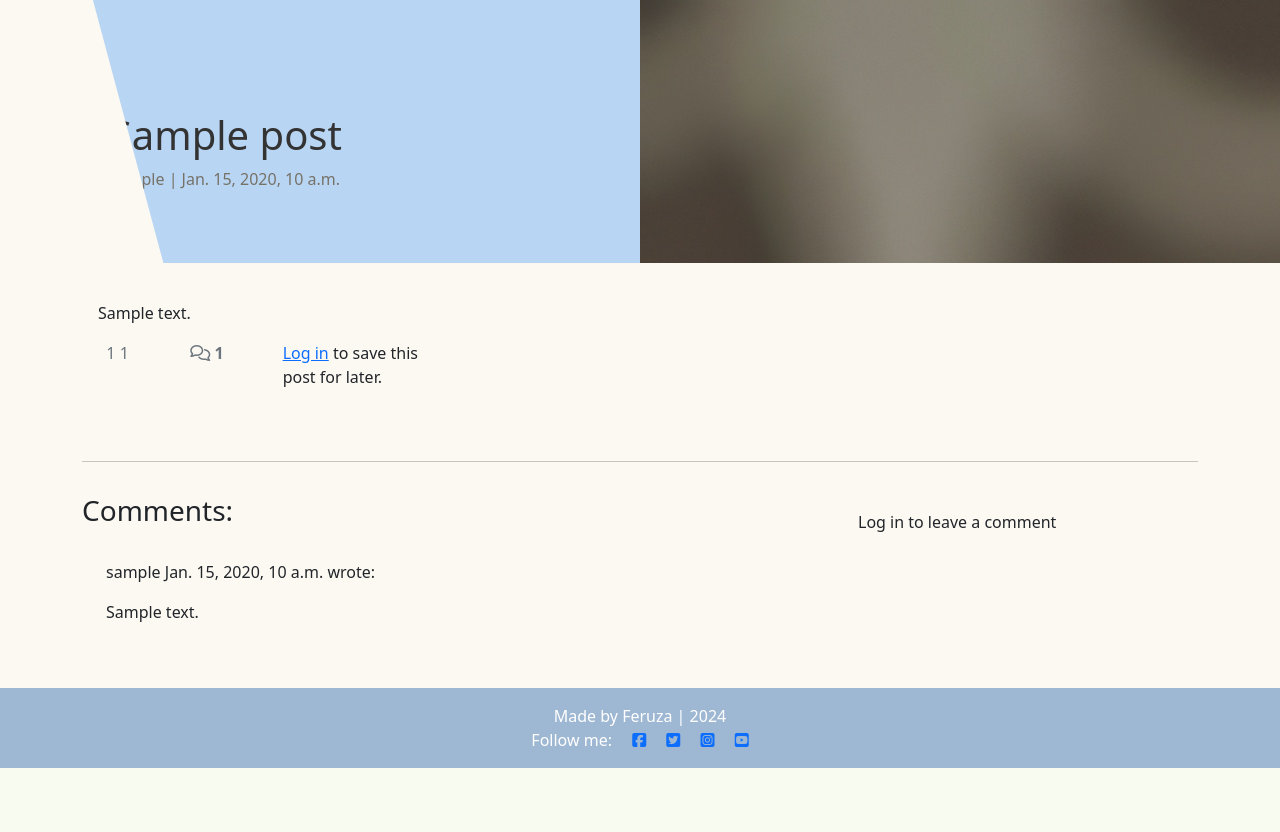
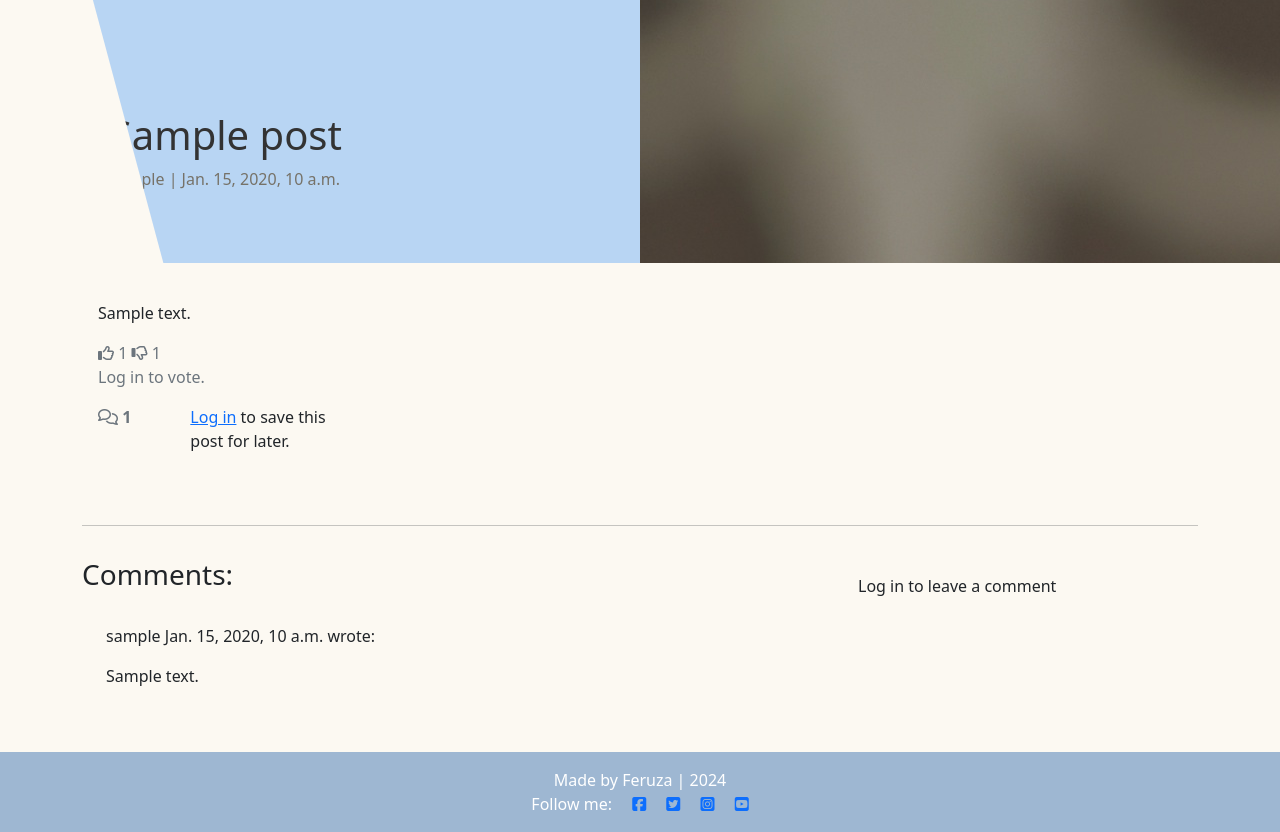
Before and after one commit to FeruzaShokirjonovna/Blog, a Django app: a page that uses templates/post_detail.html in a window 1280 px wide. Shown: the part 131-963 px from the top of the page. Before the commit the page ends 899 px from the top, so only its background shows below. Run offline with Django 3.2, Linux system fonts and the light colour scheme; tables that the repository leaves empty hold one stand-in row (values such as "Sample post"); parts of the project's set-up code (start-up, migrations or seed data) failed here and were passed over; some libraries are stand-ins or nearby versions.

Commit message:
Add vote.js to make the page to update dynamically and handle voting

```diff
--- a/babycare/settings.py
+++ b/babycare/settings.py
@@ -31,7 +31,7 @@ TEMPLATES_DIR = os.path.join(BASE_DIR / "templates")
 SECRET_KEY = os.environ.get("SECRET_KEY")
 
 # SECURITY WARNING: don't run with debug turned on in production!
-DEBUG = False
+DEBUG = True
 
 X_FRAME_ORIGIN = "SAMEORIGIN"
 
@@ -40,6 +40,7 @@ ALLOWED_HOSTS = [
     "localhost",
     '.herokuapp.com'
     '127.0.0.1', '0.0.0.0',
+    '8000-feruzashokirjono-blog-nnv3ibfgxda.ws.codeinstitute-ide.net',
     '8000-feruzashokirjono-blog-tr13rxfypxm.ws.codeinstitute-ide.net'
 ]
 
--- a/templates/post_detail.html
+++ b/templates/post_detail.html
@@ -25,39 +25,36 @@
                     {{ post.content | safe }}
                 </p>
                 <div class="row">
-                    <div class="col-1">
+                    <div class="d-inline-block">
                         {% if user.is_authenticated %}
+                        <!-- Upvote Button -->
                         <form class="d-inline" action="{% url 'post_upvote' post.slug %}" method="POST">
                             {% csrf_token %}
-                            {% if upvoted %}
-                            <button type="submit" name="blogpost_id" value="{{post.slug}}" class="btn-upvote">
-                                <i class="fas fa-thumb-up"></i>
+                            <button type="submit" class="btn btn-outline-success btn-sm">
+                                <i class="{% if upvoted %}fas{% else %}far{% endif %} fa-thumbs-up"></i> {{
+                                post.number_of_upvotes }}
                             </button>
-                            {% else %}
-                            <button type="submit" name="blogpost_id" value="{{post.slug}}" class="btn-upvote">
-                                <i class="far fa-thumb-up"></i>
-                            </button>
-                            {% endif %}
                         </form>
+
+                        <!-- Downvote Button -->
                         <form class="d-inline" action="{% url 'post_downvote' post.slug %}" method="POST">
                             {% csrf_token %}
-                            {% if downvoted %}
-                            <button type="submit" name="blogpost_id" value="{{post.slug}}" class="btn-downvote">
-                                <i class="fas fa-thumb-down"></i>
+                            <button type="submit" class="btn btn-outline-danger btn-sm">
+                                <i class="{% if downvoted %}fas{% else %}far{% endif %} fa-thumbs-down"></i> {{
+                                post.number_of_downvotes }}
                             </button>
-                            {% else %}
-                            <button type="submit" name="blogpost_id" value="{{post.slug}}" class="btn-downvote">
-                                <i class="far fa-thumb-down"></i>
-                            </button>
-                            {% endif %}
                         </form>
                         {% else %}
-                        <span class="text-secondary"><i class="far fa-thumb-up"></i></span>
-                        <span class="text-secondary"><i class="far fa-thumb-down"></i></span>
+                        <span class="text-secondary">
+                            <i class="far fa-thumbs-up"></i> {{ post.number_of_upvotes }}
+                        </span>
+                        <span class="text-secondary">
+                            <i class="far fa-thumbs-down"></i> {{ post.number_of_downvotes }}
+                        </span>
+                        <p class="text-muted">Log in to vote.</p>
                         {% endif %}
-                        <span class="text-secondary"> {{ post.number_of_upvotes }}</span>
-                        <span class="text-secondary"> {{ post.number_of_downvotes }}</span>
                     </div>
+
 
                     <div class="col-1">
                         {% with comments.count as total_comments %}
```
Also changed, not shown: static/js/vote.js (added, +20 -0 lines).
